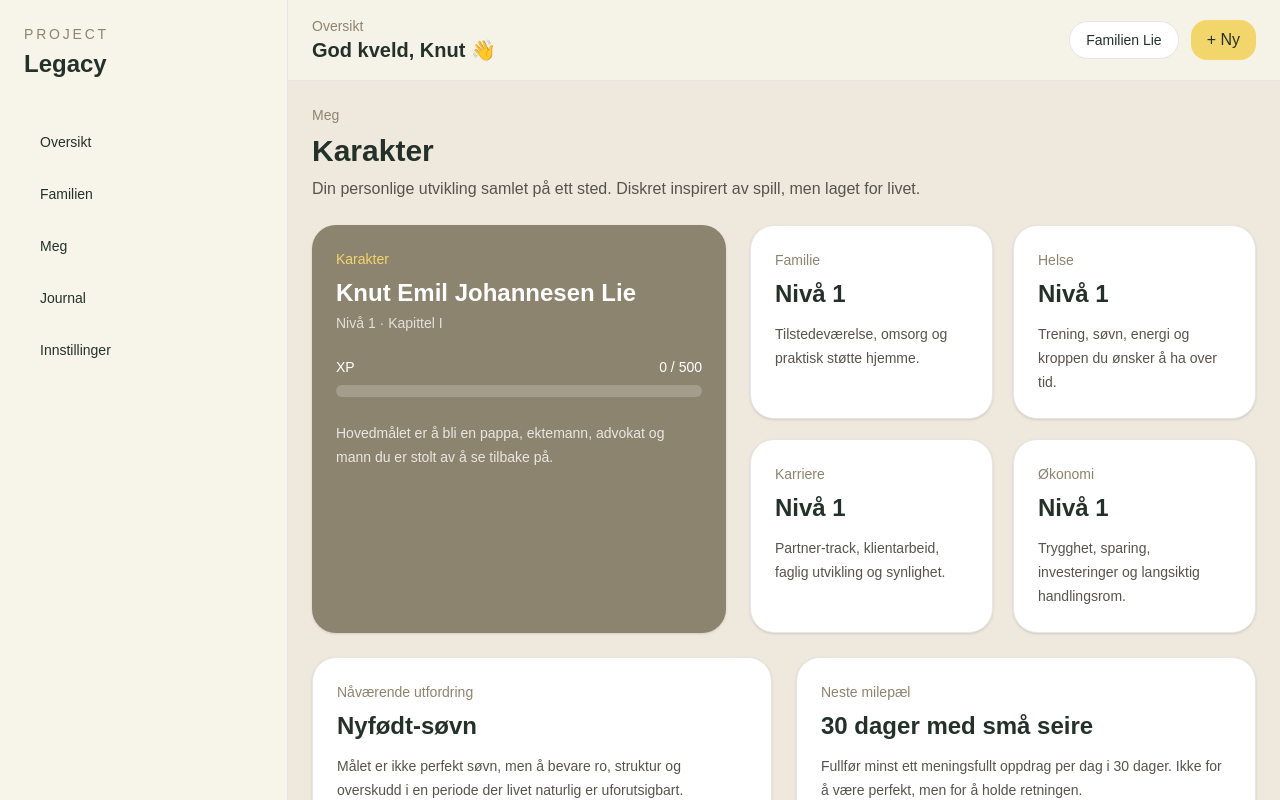
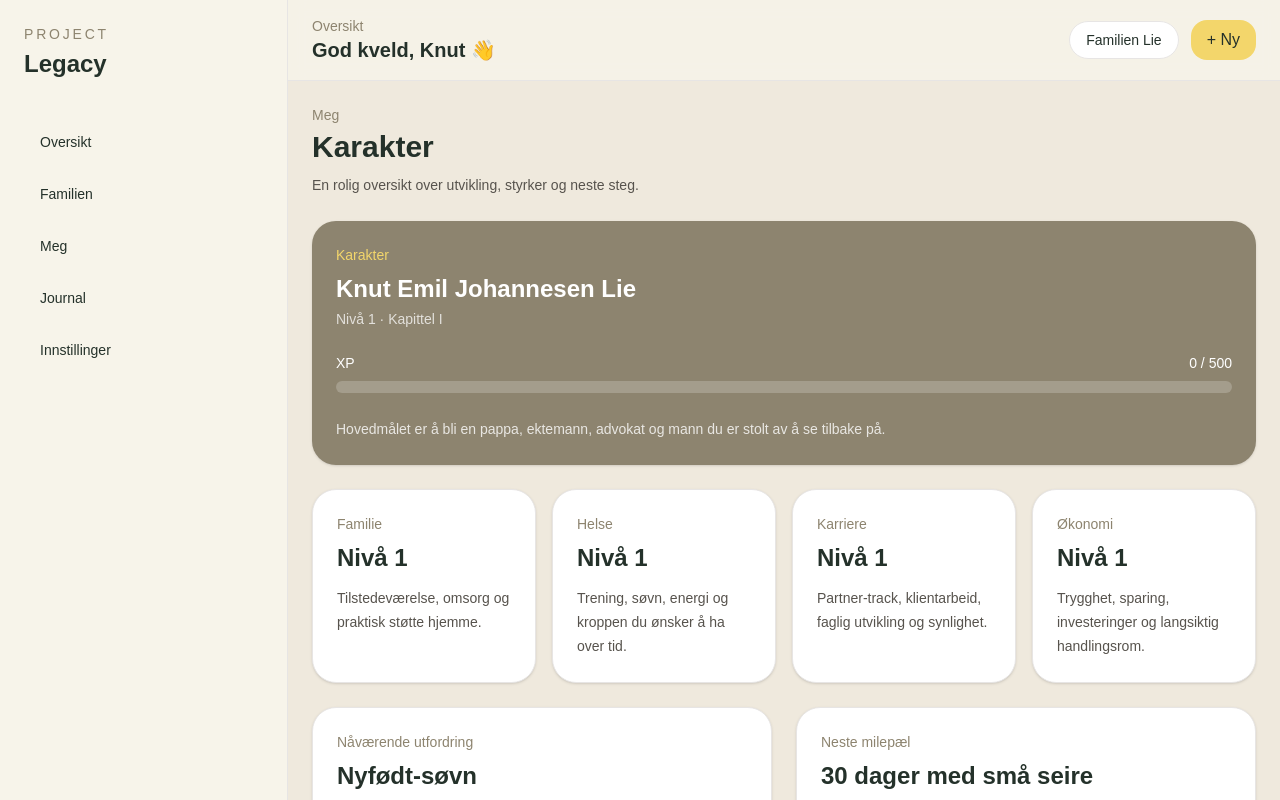
Before and after one commit to knutemiljl-hue/project-legacy, a Next.js app: page /me in a window 1280 px wide. Shown: the top 800 px of the page. Built offline with nearby package versions, Linux system fonts and the light colour scheme.

Commit message:
fix: remove duplicate app shells

```diff
--- a/app/family/page.tsx
+++ b/app/family/page.tsx
@@ -1,5 +1,4 @@
 import Link from "next/link";
-import AppShell from "@/components/layout/AppShell";
 import FamilyTasksSummary from "@/components/family/FamilyTasksSummary";
 
 const familyCards = [
@@ -19,7 +18,6 @@ const familyCards = [
 
 export default function FamilyPage() {
   return (
-    <AppShell>
     <main className="space-y-6">
       <section className="rounded-3xl border border-stone-200 bg-white p-6 shadow-sm">
         <div className="flex flex-col justify-between gap-4 md:flex-row md:items-end">
@@ -52,9 +50,7 @@ export default function FamilyPage() {
             key={card.title}
             className="rounded-3xl border border-stone-200 bg-white p-5 shadow-sm"
           >
-              <p className="text-sm font-medium text-[#8D846F]">
-                {card.title}
-              </p>
+            <p className="text-sm font-medium text-[#8D846F]">{card.title}</p>
 
             <p className="mt-3 text-sm leading-6 text-stone-600">
               {card.description}
@@ -63,6 +59,5 @@ export default function FamilyPage() {
         ))}
       </section>
     </main>
-    </AppShell>
   );
 }
--- a/app/journal/page.tsx
+++ b/app/journal/page.tsx
@@ -1,29 +1,25 @@
-import AppShell from "@/components/layout/AppShell";
+import PastReflections from "@/components/journal/PastReflections";
 import ReflectionCard from "@/components/journal/ReflectionCard";
-import PastReflections from "@/components/journal/PastReflections";
+import { pastReflections } from "@/data/journal";
 
 export default function JournalPage() {
   return (
-    <AppShell>
-      <div className="space-y-6">
-        <section>
-          <p className="text-sm font-medium text-[#8D846F]">Journal</p>
+    <main className="space-y-6">
+      <div>
+        <p className="text-sm font-medium text-[#8D846F]">Journal</p>
 
-          <h1 className="mt-2 text-3xl font-semibold text-[#24312A]">
-            Refleksjoner
-          </h1>
+        <h1 className="mt-1 text-3xl font-semibold text-[#24312A]">
+          Refleksjoner
+        </h1>
 
-          <p className="mt-2 max-w-2xl text-stone-600">
-            Et rolig sted for ukesreview, læring og små notater som gjør reisen
-            lettere å se tilbake på.
-          </p>
-        </section>
+        <p className="mt-2 text-sm leading-6 text-stone-600">
+          Et rolig sted for å se tilbake, justere kursen og samle små øyeblikk.
+        </p>
+      </div>
 
-        <section className="grid grid-cols-1 gap-6 xl:grid-cols-[1.25fr_0.75fr]">
-          <ReflectionCard />
-          <PastReflections />
-        </section>
-      </div>
-    </AppShell>
+      <ReflectionCard />
+
+      <PastReflections reflections={pastReflections} />
+    </main>
   );
 }
--- a/app/layout.tsx
+++ b/app/layout.tsx
@@ -1,20 +1,10 @@
 import type { Metadata } from "next";
-import { Geist, Geist_Mono } from "next/font/google";
 import "./globals.css";
-
-const geistSans = Geist({
-  variable: "--font-geist-sans",
-  subsets: ["latin"],
-});
-
-const geistMono = Geist_Mono({
-  variable: "--font-geist-mono",
-  subsets: ["latin"],
-});
+import AppShell from "@/components/layout/AppShell";
 
 export const metadata: Metadata = {
-  title: "Create Next App",
-  description: "Generated by create next app",
+  title: "Project Legacy",
+  description: "Et rolig familiesystem for hverdagen.",
 };
 
 export default function RootLayout({
@@ -23,11 +13,10 @@ export default function RootLayout({
   children: React.ReactNode;
 }>) {
   return (
-    <html
-      lang="en"
-      className={`${geistSans.variable} ${geistMono.variable} h-full antialiased`}
-    >
-      <body className="min-h-full flex flex-col">{children}</body>
+    <html lang="nb">
+      <body>
+        <AppShell>{children}</AppShell>
+      </body>
     </html>
   );
 }
--- a/app/me/page.tsx
+++ b/app/me/page.tsx
@@ -1,31 +1,27 @@
-import AppShell from "@/components/layout/AppShell";
+import CurrentChallenge from "@/components/me/CurrentChallenge";
+import NextMilestone from "@/components/me/NextMilestone";
 import ProfileCard from "@/components/me/ProfileCard";
 import SkillCard from "@/components/me/SkillCard";
-import CurrentChallenge from "@/components/me/CurrentChallenge";
-import NextMilestone from "@/components/me/NextMilestone";
-import { skills } from "@/data/me";
+import { currentChallenge, nextMilestone, profile, skills } from "@/data/me";
 
 export default function MePage() {
   return (
-    <AppShell>
-      <div className="space-y-6">
-        <section>
+    <main className="space-y-6">
+      <div>
         <p className="text-sm font-medium text-[#8D846F]">Meg</p>
 
-          <h1 className="mt-2 text-3xl font-semibold text-[#24312A]">
+        <h1 className="mt-1 text-3xl font-semibold text-[#24312A]">
           Karakter
         </h1>
 
-          <p className="mt-2 max-w-2xl text-stone-600">
-            Din personlige utvikling samlet på ett sted. Diskret inspirert av
-            spill, men laget for livet.
+        <p className="mt-2 text-sm leading-6 text-stone-600">
+          En rolig oversikt over utvikling, styrker og neste steg.
         </p>
-        </section>
+      </div>
 
-        <section className="grid grid-cols-1 gap-6 xl:grid-cols-[0.9fr_1.1fr]">
-          <ProfileCard />
+      <ProfileCard profile={profile} />
 
-          <div className="grid grid-cols-1 gap-5 sm:grid-cols-2">
+      <section className="grid grid-cols-1 gap-4 md:grid-cols-2 xl:grid-cols-4">
         {skills.map((skill) => (
           <SkillCard
             key={skill.title}
@@ -34,14 +30,13 @@ export default function MePage() {
             description={skill.description}
           />
         ))}
-          </div>
       </section>
 
-        <section className="grid grid-cols-1 gap-6 lg:grid-cols-2">
-          <CurrentChallenge />
-          <NextMilestone />
+      <section className="grid grid-cols-1 gap-6 xl:grid-cols-2">
+        <CurrentChallenge challenge={currentChallenge} />
+
+        <NextMilestone milestone={nextMilestone} />
       </section>
-      </div>
-    </AppShell>
+    </main>
   );
 }
--- a/app/page.tsx
+++ b/app/page.tsx
@@ -1,28 +1,26 @@
-import AppShell from "@/components/layout/AppShell";
+import CharacterSummary from "@/components/dashboard/CharacterSummary";
+import DailyTasks from "@/components/dashboard/DailyTasks";
+import FinanceSummary from "@/components/dashboard/FinanceSummary";
 import StatusCard from "@/components/dashboard/StatusCard";
-import DailyTasks from "@/components/dashboard/DailyTasks";
 import UpcomingEvents from "@/components/dashboard/UpcomingEvents";
-import FinanceSummary from "@/components/dashboard/FinanceSummary";
-import CharacterSummary from "@/components/dashboard/CharacterSummary";
 import { statusCards } from "@/data/dashboard";
 
 export default function Home() {
   return (
-    <AppShell>
-      <div className="space-y-6">
-        <section>
+    <main className="space-y-6">
+      <div>
         <p className="text-sm font-medium text-[#8D846F]">Oversikt</p>
 
-          <h1 className="mt-2 text-3xl font-semibold text-[#24312A]">
+        <h1 className="mt-1 text-3xl font-semibold text-[#24312A]">
           God kveld, Knut.
         </h1>
 
-          <p className="mt-2 text-stone-600">
+        <p className="mt-2 text-sm leading-6 text-stone-600">
           Kapittel I – The Beginning. Små valg hver dag bygger et stort liv.
         </p>
-        </section>
+      </div>
 
-        <section className="grid grid-cols-1 gap-5 lg:grid-cols-4">
+      <section className="grid grid-cols-1 gap-4 md:grid-cols-2 xl:grid-cols-4">
         {statusCards.map((card) => (
           <StatusCard
             key={card.title}
@@ -33,7 +31,7 @@ export default function Home() {
         ))}
       </section>
 
-        <section className="grid grid-cols-1 gap-6 xl:grid-cols-[1.25fr_0.75fr]">
+      <section className="grid grid-cols-1 gap-6 xl:grid-cols-[1.6fr_1fr]">
         <div className="space-y-6">
           <DailyTasks />
           <FinanceSummary />
@@ -44,7 +42,6 @@ export default function Home() {
           <UpcomingEvents />
         </div>
       </section>
-      </div>
-    </AppShell>
+    </main>
   );
 }
--- a/app/settings/page.tsx
+++ b/app/settings/page.tsx
@@ -1,40 +1,30 @@
-import AppShell from "@/components/layout/AppShell";
-import Card from "@/components/ui/Card";
-
 export default function SettingsPage() {
   return (
-    <AppShell>
-      <div className="space-y-6">
-        <section>
-          <p className="text-sm font-medium text-[#8D846F]">
-            Innstillinger
-          </p>
+    <main className="space-y-6">
+      <div>
+        <p className="text-sm font-medium text-[#8D846F]">Innstillinger</p>
 
-          <h1 className="mt-2 text-3xl font-semibold text-[#24312A]">
-            Oppsett
-          </h1>
+        <h1 className="mt-1 text-3xl font-semibold text-[#24312A]">
+          Innstillinger
+        </h1>
 
-          <p className="mt-2 max-w-2xl text-stone-600">
-            Her samles senere brukere, deling mellom Knut og Ingrid, tema,
-            dataimport og andre innstillinger.
-          </p>
-        </section>
+        <p className="mt-2 text-sm leading-6 text-stone-600">
+          Her kommer valg for familie, visning, data og personlige innstillinger.
+        </p>
+      </div>
 
-        <Card>
-          <p className="text-sm font-medium text-[#8D846F]">
-            Kommer snart
-          </p>
+      <section className="rounded-3xl border border-stone-200 bg-white p-6 shadow-sm">
+        <p className="text-sm font-medium text-[#8D846F]">Kommer snart</p>
 
-          <h2 className="mt-2 text-2xl font-semibold text-[#24312A]">
-            Project Legacy
-          </h2>
+        <h2 className="mt-1 text-2xl font-semibold text-[#24312A]">
+          Rolig kontroll
+        </h2>
 
-          <p className="mt-3 text-stone-600">
-            Foreløpig holder vi denne siden enkel. Innstillinger kommer først
-            når vi faktisk trenger dem.
-          </p>
-        </Card>
-      </div>
-    </AppShell>
+        <p className="mt-3 text-sm leading-6 text-stone-600">
+          Innstillinger bygges når vi faktisk trenger dem. Foreløpig holder vi
+          appen enkel.
+        </p>
+      </section>
+    </main>
   );
 }
```
Lines whose indentation alone changed are shown as unchanged.
